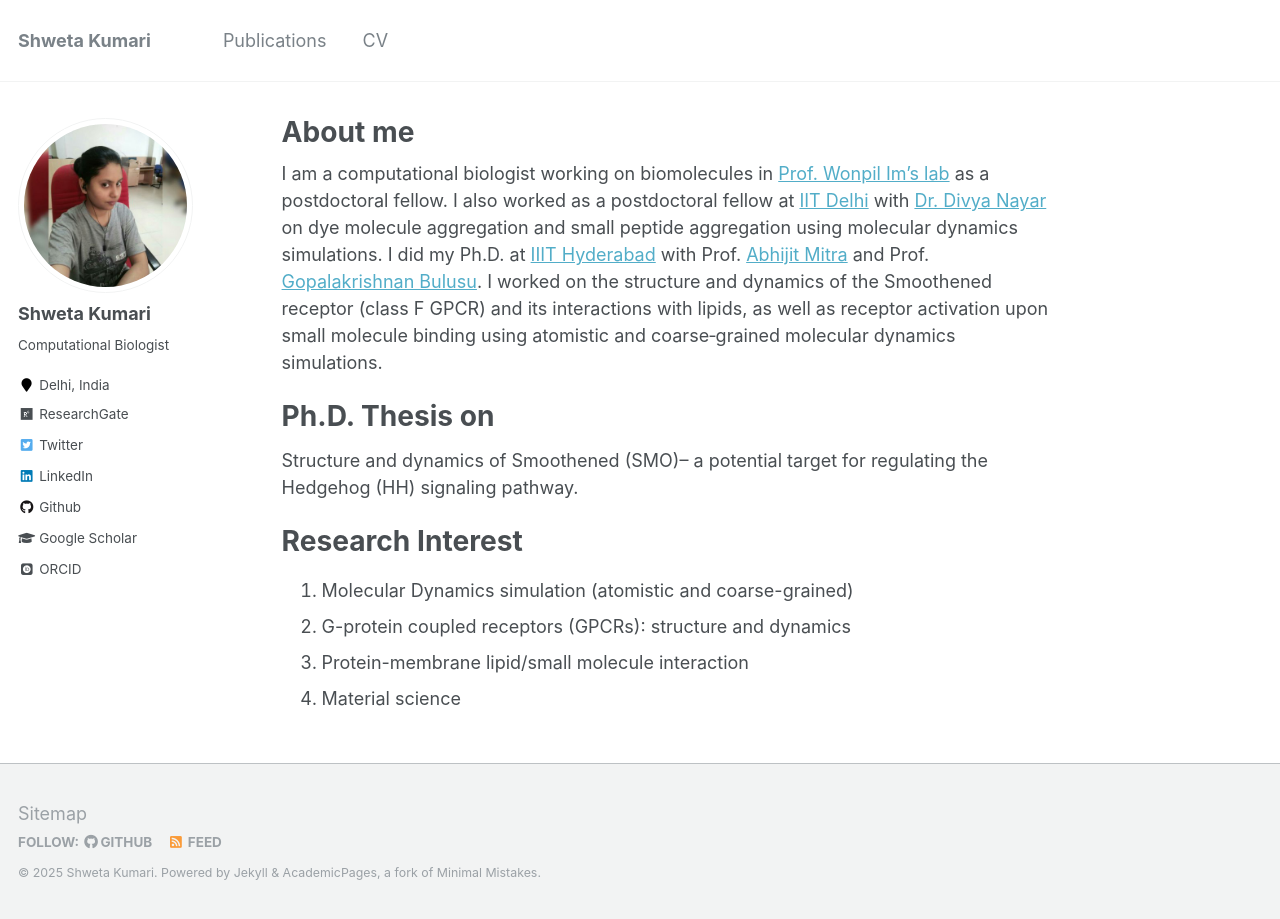
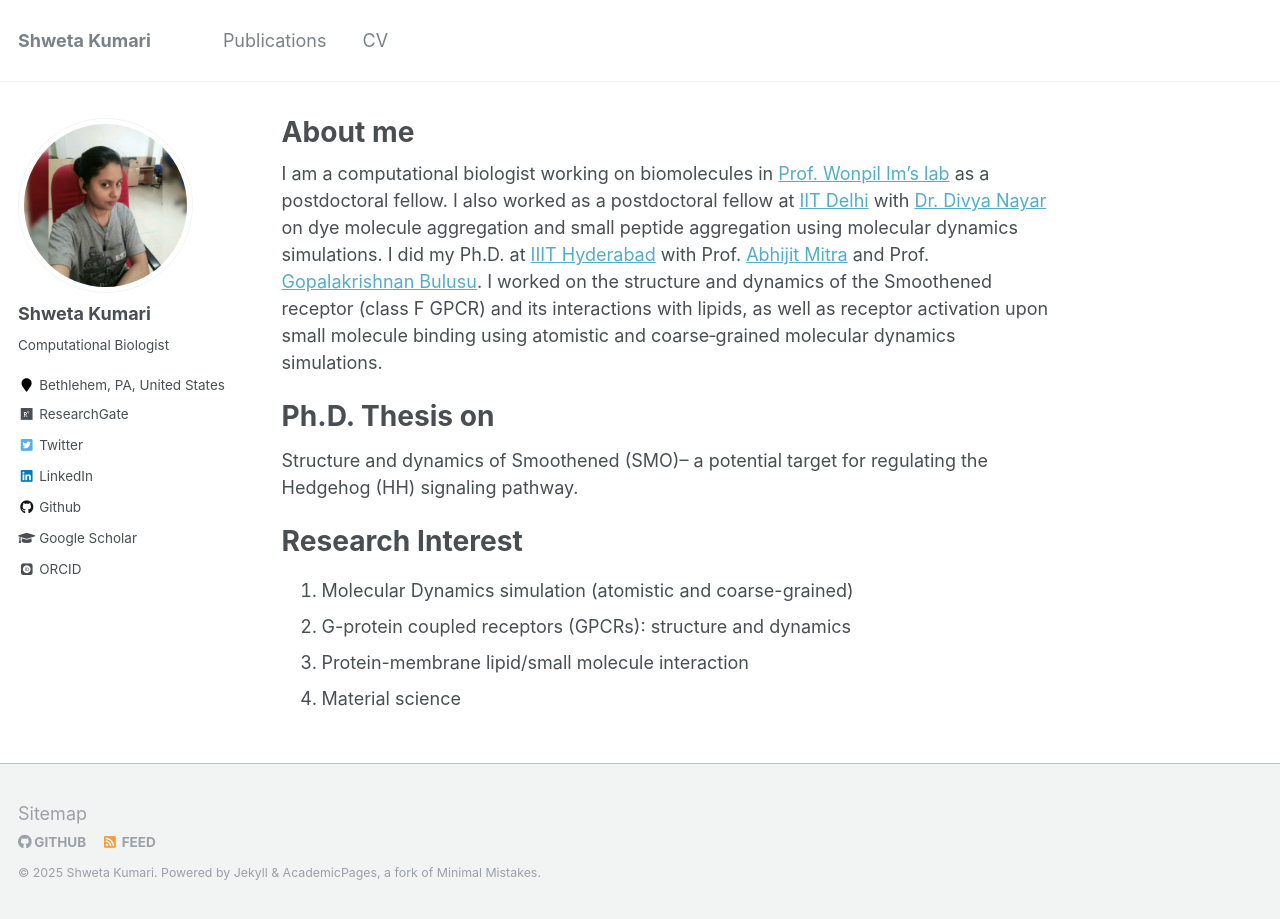
Before and after one commit to shweta-Moni/shweta-Moni.github.io, a Jekyll site: the page built from _pages/about.md, in a window 1280 px wide. Built offline with Jekyll 4.4.1, drawn with Linux system fonts in a browser that asks for light colours; some web fonts are replaced.

Commit message:
Update _config.yml

```diff
--- a/_config.yml
+++ b/_config.yml
@@ -6,7 +6,7 @@
 # `jekyll serve`. If you change this file, please restart the server process.
 
 # Site Settings
-locale                   : "en-US"
+locale                   : "Bethlehem, PA, United States"
 title                    : "Shweta Kumari"
 title_separator          : "-"
 name                     : &name "Shweta Kumari"
@@ -83,7 +83,7 @@ author:
   name             : "Shweta Kumari"
   avatar           : "pic.png"
   bio              : "Computational Biologist"
-  location         : "Delhi, India"
+  location         : "Bethlehem, PA, United States"
   employer         :
   pubmed           : #https://www.ncbi.nlm.nih.gov/pubmed/?term=john+snow"
   googlescholar    : "https://scholar.google.com/citations?user=fqnBaU8AAAAJ&hl=en"
```
